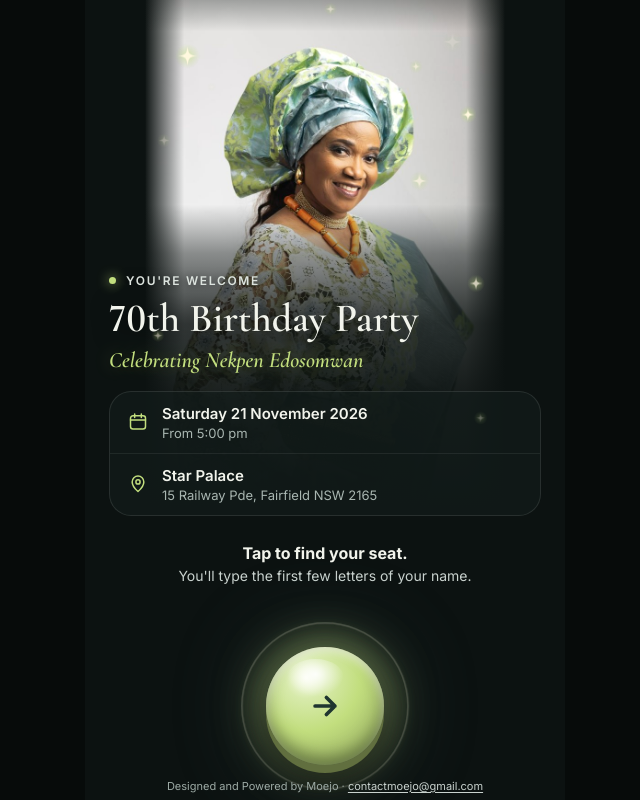
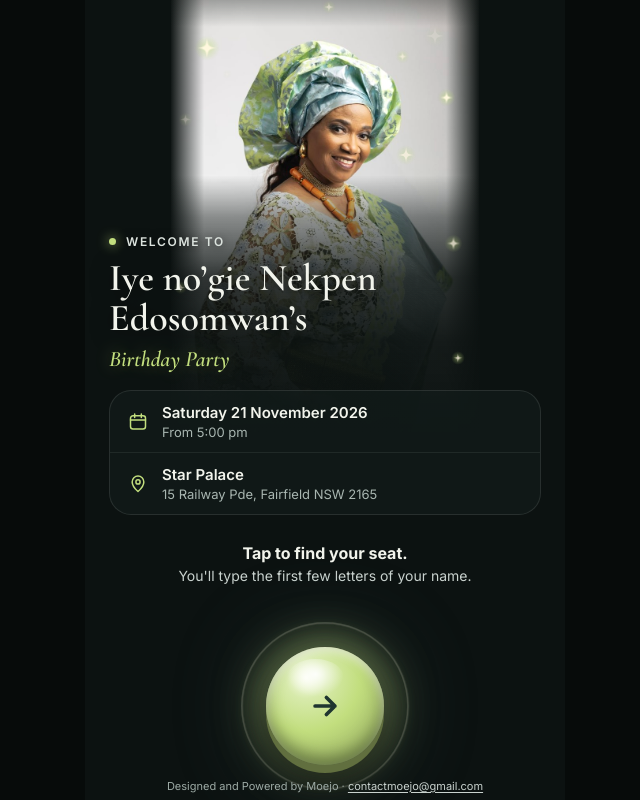
Before and after one commit to MoejoRHC/seat-finder, a plain HTML site: page index.html in a window 1280 px wide. Shown: the whole page, without its empty margins (315-955 px from the left). Drawn offline with nearby package versions, Linux system fonts and the light colour scheme.

Commit message:
Add files via upload

```diff
--- a/config.js
+++ b/config.js
@@ -4,9 +4,11 @@
   Keep the quote marks around text values.
 */
 window.SEAT_FINDER_CONFIG = {
-  // Event details shown on the welcome screen
+  // Event details. The welcome screen reads:
+  //   "Welcome to [celebrantTitle] [celebrant]'s [occasion]"
+  celebrantTitle: 'Iye no\u2019gie',
   celebrant: 'Nekpen Edosomwan',
-  occasion: '70th Birthday Party',
+  occasion: 'Birthday Party',
   shortTitle: 'Nekpen at 70',
   date: 'Saturday 21 November 2026',
   time: 'From 5:00 pm',
@@ -33,7 +35,7 @@ window.SEAT_FINDER_CONFIG = {
   floorPlan: [
     [null, 23, 17, 15, 1, 'Stage', 2,  8, 14, 20, null],
     [29,   25, 19, 13, 3, 'Dance', 4, 10, 16, 22, 26],
-    [31,   27, 21, 11, 5, null,    6, 12, 18, 24, 28]
+    [31,   27, 21, 11, 5, null,    6, 12, 24, 18, 28]
   ],
 
   // Colours taken from the celebrant's outfit
@@ -50,7 +52,7 @@ window.SEAT_FINDER_CONFIG = {
   checkinUrl: '',
 
   // Only used when showSeat is true ("Seat 37 of 120")
-  totalSeats: 278,
+  totalSeats: 266,
 
   // Credit line at the bottom of every screen. Leave both blank to hide it.
   credit: 'Designed and Powered by Moejo',
--- a/guests.js
+++ b/guests.js
@@ -11,16 +11,16 @@
 */
 window.SEAT_FINDER_GUESTS_CSV = `name,table
 Diane Ogbeide,1
-Adesuwa Godwin,1
+Mrs Adesuwa Godwin,1
 Debra Odgeide,1
-Pamela Jesurobo,1
-Jaden Jesurobo,1
-Jason Jesurobo,1
-Jelena Jesurobo,1
-Louis Jesurobo,1
+Mrs Pamela Jesuorobo,1
+Jaden Jesuorobo,1
+Jason Jesuorobo,1
+Jelena Jesuorobo,1
+Mr Louis Jesuorobo,1
 Saraphina Ekwe,1
-Albert,1
-Esosa,1
+Hassy,1
+Bernice Uwagboe,1
 Duwa,2
 Abie,2
 Ose,2
@@ -42,15 +42,15 @@ Femi Adediran,3
 Titi Adediran,3
 Tife Adediran,3
 Mum,4
-Mr Ehioze,4
-Mrs Ehioze,4
-Uncle Billy,4
-Yinka Fareo,4
-Ade Fareo,4
+Mr Richard Ehioze,4
+Mrs Beauty Ehioze,4
+Mr Billy Togo,4
+Mrs Olayinka Fareo,4
+Mr Martins Ade Fareo,4
 Caroline Edwards,4
 Jennifer Miles,4
 Frank Welch,4
-Mr Obolo,4
+Chief Obolo,4
 Evbu,5
 Joke,5
 Iyare,5
@@ -92,16 +92,16 @@ Mrs Sandra Evbenaye,10
 Mr Victor Evbenaye,10
 Mr Palmer Odemwengie,10
 Mrs Paula Odemwengie,10
-Funmi,11
-Bayo,11
-Funmi Kid 1,11
-Funmi Kid 2,11
+Mrs Bisi Olaniyi,11
+Faith Olaniyi,11
 Gift,11
 Blessing Ajiduah,11
 Alex Chiedu Ajiduah,11
 Jean Chigozie,11
 Grace Mfonobong,11
 Bujan,11
+Mrs Priya,11
+Mr Folarin Bakare,11
 Eddy Ehioze,12
 Bianca,12
 Ericson Ehiozee,12
@@ -114,60 +114,59 @@ Alissa Cayas,12
 Giovani,12
 Osazee Egbwnoma,12
 Hannah Safa,13
-Elizabeth Hooke,13
+Mrs Elizabeth Hooke,13
 Princess Mabel,13
 Mr Andrew,13
-Janet Anor,13
-Matilda Amon,13
+Mrs Janet Anor,13
+Mrs Matilda Amon,13
 Mr Osayi Jesuorobo,13
 Mrs Osayi Jesuorobo,13
-Daniel Okoduwa,13
+Esohe Obasohan,13
+Jim Godworth,13
 Mr H O. Edobor,14
 Mrs H O. Edobor,14
 Mr Festus Jesuorobo,14
 Mrs Festus Jesuorobo,14
-Irene Ekeneza Onaghise,14
+Mrs Irene Ekeneza Onaghise,14
 Mr Robert Osifo,14
 Mrs Agatha Osifo,14
 Mr Fred Bello,14
 Mrs Fred Bello,14
 Amanda Bello,14
-Bernice Uwagboe,15
-Brooklyn Asemota,15
-Nosa Aikhoriogie,15
-Eghosa Aikhoriogie,15
-Porsha Doherty,15
-Zandy Opara,15
-Ojuah Dubem,15
-Mrs Amanda CBK,15
-Mr Collins CBK,15
-Eleni CBK,15
-Kelvin Onofomi,15
+Mrs Nosa Aikhoriogie,15
+Mr Eghosa Aikhoriogie,15
+Mrs Porsha Doherty,15
+Mr Kevin Osifo,15
+Mrs Ivie Osifo,15
+Stephanie Osifo,15
+Ngozi Iwunze,15
+Ngozi Iwunze plus 1,15
+Owen Egbenoma,15
 Mr Adio,16
 Mrs Adio,16
 Mr Ola Sunmola,16
 Mr Ola Sunmola's guest,16
 Mr Adeyemi,16
-Mrs Adeyemi,16
+Mrs Grace Adeyemi,16
 Mr Napo,16
 Mrs Napo,16
 Alhaji Abiodun Olaniyan,16
 Mrs Olaniyan,16
 Pora Thompson,17
 Lia Toomalatai,17
-Crystal Smith,17
-Jeffery,17
-Rama Sankoh,17
-Emmanuel Onah,17
+Mrs Crystal Smith,17
+Mr Jeffery,17
 Yvonne Peacock,17
 Soara Vaa,17
 Mrs Nancy Sankoh Ojinna,17
 Mr Godwin Ojinna,17
+Mrs Osita Michael Ifechigha,17
+Mrs Ijeoma Vera Ifechigha,17
 Mrs Mojibola Ajayi,18
 Mr Bukola Ajayi,18
 Dhela Adek,18
-Titilayo Salau,18
-Tasleem Olanrewaju,18
+Mrs Titilayo Salau,18
+Mr Tasleem Olanrewaju,18
 Mrs Tasleem Olanrewaju,18
 Mrs Yerunde Olatunji,18
 Dr Ayodele Olatunji,18
@@ -183,91 +182,92 @@ Dhan Singh,19
 Bisi Olabode,19
 Serena Foghi,19
 Sammy Foghi,19
-Christopher Blirzt,20
-Cynthia Blirzt,20
+Mr Christopher Blirzt,20
+Mrs Cynthia Blirzt,20
 Mr Johnpaul O,20
 Mrs Lewisa O,20
 Catherine,20
-Edigue Obazee,20
-Uyi Obazee,20
-Jordan Uyi,20
-Freddie Edehen,20
+Mrs Edigue Obazee,20
+Mr Uyi Obazee,20
+Mr Jordan Uyi,20
+Mr Freddie Edehen,20
 MC Emmanuel Edosa,20
-Bisi Olaniyi,21
-Faith Olaniyi,21
-Mrs Grace Abrakasa,21
-Mr Kelly Abrakasa,21
-Mr Kevin Osifo,21
-Mrs Ivie Osifo,21
-Marvin Osifo,21
-Stephanie Osifo,21
-Priya Lammer wife,21
-Folarin Bakare,21
+Mrs Blessing Edoko,21
+Pastor Edeko,21
+Eliana Edeko,21
+Mrs Stella Brodricks,21
+Mr Brodricks,21
+Jed Brodricks,21
+Mr Ben Egweche,21
+Mrs Omon Benedicta Egwuche,21
+Omon mum,21
+Mr George Momoh,21
 Mr Philip.Gideon,22
 Mrs Oghenero Umuwe,22
 Olabode Temenu,22
 Mrs Olabode Temenu,22
 Mrs Frances Osho,22
 Mrs Uwagboe,22
-Blessing Ihenacho,22
+Mrs Blessing Ihenacho,22
 Mrs Vivian Uwadiae,22
 Pastor Uwadiae,22
 Erna Ukpebor,22
+Mrs Amanda CBK,23
+Mr Collins CBK,23
+Eleni CBK,23
+Kelvin Onofomi,23
 Mr Grant Osawaru,23
 Mrs Micheline Osawaru,23
-Victoria Johnson,23
-Shiesta,23
-Taylor Green,23
-Deekontee Groupee,23
-Nick Groupee,23
-Maureen Okafor,23
-Stephanie Nwozorchi,23
-Stephanie Nwozorchi Kid,23
 Amuka,23
+Albert,23
+Esosa,23
 Mr Samuel Olawaleb,24
 Mrs Kofo Moore,24
 Ethan Samuel,24
 Gavi Samuel,24
 Ori Samuel,24
 Mr Muyideen Ibrahim,24
-Bidemi Bidex,24
+Mr Bidemi Bidex,24
 Bidemi Bidex,24
 Mr Gbenga,24
 Mrs Oreoluwa,24
-Mrs Blessing Edoko,25
-Pastor Edeko,25
-Eliana Edeko,25
-Mrs Stella Brodricks,25
-Mr Brodricks,25
-Jed Brodricks,25
-Mr Ben Egweche,25
-Mrs Omon Benedicta Egwuche,25
-Omon mum,25
-Mr George Momoh,25
+Victoria Johnson,25
+Shiesta,25
+Taylor Green,25
+Deekontee Groupee,25
+Nick Groupee,25
+Maureen Okafor,25
+Stephanie Nwozorchi,25
+Stephanie Nwozorchi Kid,25
+Elizabeth Sannoh,25
+Elizabeth plus 1,25
 Nikky Gold,26
 Danny Sax,26
 Lammer,26
 Mc Leo,26
 Bishop Drummer,26
-Toyenyen,26
+Mrs Toyenyen,26
+Czarseye,26
+Deola mocktail,26
 Dr Emma Udebunu,27
 Mrs Oluchi Udebunu,27
-Ps Osas Michaels,27
-Dr Michaels Aibangbee,27
-Mr Daniel Obiokoli,27
-Mrs Blessing Obiokoli,27
+Pst Osas Micheals,27
+Pst. Dr Micheals,27
+Mr Daniel Obiokolo,27
+Mrs Blessing Obiokolo,27
 Mr Pius Nwosu,27
 Mrs Stalla Nwosu,27
-Mrs Osita Michael Ifechigha,27
-Mrs Ijeoma Vera Ifechigha,27
+Mr Kelly Abrakasa,27
+Mrs Grace Abrakasa,27
 Henry Ariahu,28
 Chinwe Osuamadi,28
 Mr Christian Ekwerike,28
 Mrs Cristina,28
 Bright Evbuomwan,28
 Naomi Evbuomwan,28
-DJ Chocolate,28
-DJ Chocolate plus 1,28
+Mr Abu Koroma,28
+Mrs Koroma,28
+Mr Daniel Okoduwa,28
 Michelia Oseremeokoh,29
 Blessing,29
 Alex,29
@@ -276,16 +276,12 @@ Timi Obagbemi,29
 Carme O'Connor,29
 David Adeyemi,29
 Mary Okoh,29
-Ngozi Iwunze,29
-Ngozi Iwunze plus 1,29
-Mrs Sylvia Nyarko,31
-Mr Nyarko,31
-Esohe Obasohan,31
-Jim Godworth,31
-Mr Ben Unaeze,31
-Mrs Kelechi Unaeze,31
+Mrs Sylvia Nyarko,29
+Mr Nyarko,29
 Mr Adeyemi Ola Husband,31
 Mrs Olaomopko Adeyemi,31
 Jumoke Omuvwie,31
 Sheriff Omuvwie,31
+Mr Ben Unaeze,31
+Mrs Kelechi Unaeze,31
 `;
--- a/index.html
+++ b/index.html
@@ -68,7 +68,7 @@ button:focus-visible { outline: 2px solid var(--accent); outline-offset: 3px; }
 .dot { width: 7px; height: 7px; border-radius: 50%; background: var(--accent); box-shadow: 0 0 12px rgba(var(--accent-rgb), .9); }
 h1, h2 { font-family: var(--serif); font-variant-numeric: lining-nums; font-weight: 600; margin: 0; text-shadow: 0 2px 20px rgba(0,0,0,.55); }
 #checkin-area { display: flex; flex-direction: column; align-items: center; }
-h1 { font-size: 40px; line-height: 1.02; margin-top: 10px; }
+h1 { font-size: 38px; line-height: 1.04; margin-top: 10px; }
 h2 { font-size: 40px; line-height: 1.02; }
 .celebrating { margin: 8px 0 0; font-family: var(--serif); font-style: italic; font-size: 22px; font-weight: 600; color: var(--accent); text-shadow: 0 0 16px rgba(var(--accent-rgb), .4), 0 1px 10px rgba(0,0,0,.6); }
 .lead { margin: 8px 0 0; font-size: 15px; line-height: 1.45; color: var(--soft); }
@@ -177,6 +177,13 @@ h2 { font-size: 40px; line-height: 1.02; }
 .sr-only { position: absolute; width: 1px; height: 1px; overflow: hidden; clip: rect(0 0 0 0); white-space: nowrap; }
 
 @media (max-height: 700px) {
+  #s-welcome h1 { font-size: 31px; }
+  #s-welcome .celebrating { font-size: 19px; margin-top: 4px; }
+  #s-welcome .card { margin-top: 12px; }
+  #s-welcome .row { padding: 8px 16px; }
+  #s-welcome .hint { margin: 4px 0 40px; }
+  #s-welcome .orb-wrap { width: 112px; height: 112px; margin-bottom: 14px; }
+  #s-welcome .orb, #s-welcome .orb-wrap .ring { width: 100px; height: 100px; }
   #s-found .orb-wrap { width: 104px; height: 104px; margin-bottom: 6px; }
   #s-found .orb, #s-found .orb-wrap .ring { width: 94px; height: 94px; }
   #s-found .die-stage { height: 120px; }
@@ -213,9 +220,9 @@ h2 { font-size: 40px; line-height: 1.02; }
 
   <!-- Welcome -->
   <section class="screen" id="s-welcome">
-    <p class="eyebrow"><span class="dot"></span>You're welcome</p>
-    <h1 data-bind="occasion"></h1>
-    <p class="celebrating">Celebrating <span data-bind="celebrant"></span></p>
+    <p class="eyebrow"><span class="dot"></span>Welcome to</p>
+    <h1 id="welcome-name"></h1>
+    <p class="celebrating" data-bind="occasion"></p>
     <div class="card">
       <div class="row">
         <svg aria-hidden="true" width="20" height="20" viewBox="0 0 24 24" fill="none" stroke="currentColor" stroke-width="1.8" stroke-linecap="round" stroke-linejoin="round"><rect x="3" y="4.5" width="18" height="16" rx="3"/><path d="M3 9.5h18M8 2.5v4M16 2.5v4"/></svg>
@@ -374,6 +381,9 @@ h2 { font-size: 40px; line-height: 1.02; }
   Object.keys(defaults).forEach(function (k) {
     document.querySelectorAll('[data-bind="' + k + '"]').forEach(function (el) { el.textContent = C[k] || ''; });
   });
+  function fullName(C) { return [C.celebrantTitle, C.celebrant].filter(function (x) { return x && String(x).trim(); }).join(' '); }
+  function possessive(n) { n = String(n || '').trim(); return n ? n + (/s$/i.test(n) ? '\u2019' : '\u2019s') : ''; }
+  document.getElementById('welcome-name').textContent = possessive(fullName(C));
   document.title = (C.shortTitle ? C.shortTitle + ' · ' : '') + 'Find your seat';
   (function credit() {
     var text = String(C.credit || '').trim(), mail = String(C.creditEmail || '').trim();
@@ -404,7 +414,7 @@ h2 { font-size: 40px; line-height: 1.02; }
   });
 
   /* ---------- layout: keep her face clear on any screen height ---------- */
-  var reserve = { loading: 300, error: 360, welcome: 520, search: 500, found: 570, choose: 380, notfound: 440 };
+  var reserve = { loading: 300, error: 360, welcome: 560, search: 500, found: 570, choose: 380, notfound: 440 };
   function layout() {
     var W = Math.min(window.innerWidth, 480);
     var H = (window.visualViewport && window.visualViewport.height) || window.innerHeight;
```
Also changed, not shown: guest-list.csv (+90 -94 lines), qr.html (+26 -12 lines), 1 other file.
